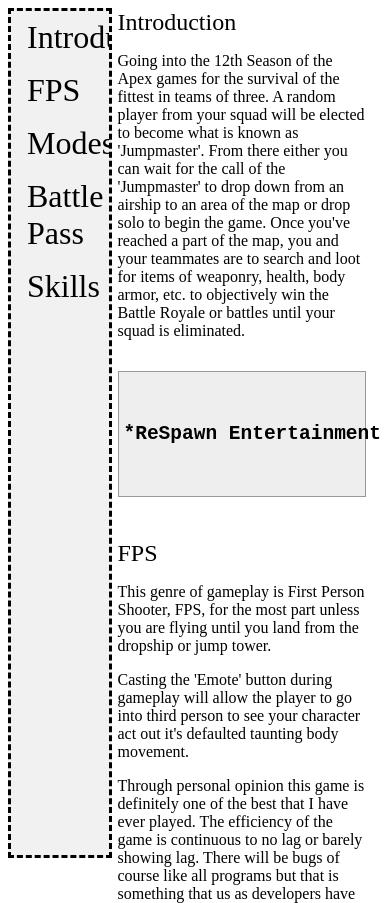
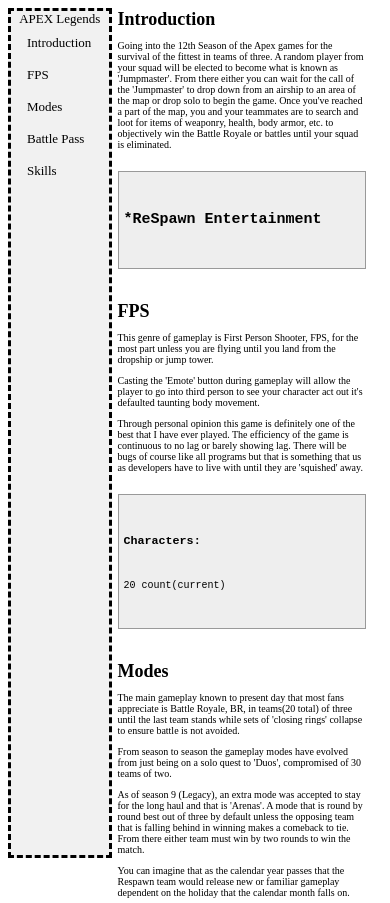
Before and after one commit to dkahuna/Tech_Documentation_Page_FCC, a plain HTML site: page index.html in a window 390 px wide. Shown: the top 903 px of the page. Drawn offline with Linux system fonts and the light colour scheme.

Commit message:
media query added

```diff
--- a/assets/style.css
+++ b/assets/style.css
@@ -1,7 +1,13 @@
+/* Header within nav-bar */
+#nav_Header {
+    text-align: center;
+    font-size: xx-large;
+}
+
 /* Vertical side nav-bar */
 nav {
     border-style: dashed;
-    font-size: xx-large;
+    font-size: x-large;
     list-style-type: none;
     margin: 0;
     padding: 0;
@@ -41,5 +47,21 @@
 
 /* Styling main page */
 header {
-    font-size: x-large;
+    font-size: large;
 }
+
+
+/* Media query */
+@media screen and (max-width: 570px) {
+    nav  {
+        font-size: small;
+    }
+
+    #nav_Header {
+        font-size: small;
+    }
+
+    #main-doc {
+        font-size: x-small;
+    }
+}
--- a/index.html
+++ b/index.html
@@ -11,6 +11,7 @@
 
 <!-- Side nav bar; vertical -->
 <nav id="navbar">
+    <header id="nav_Header">APEX Legends</header>
     <a href="#Introduction" class="nav-link">Introduction</a>
     <a href="#FPS" class="nav-link">FPS</a>
     <a href="#Modes" class="nav-link">Modes</a>
@@ -24,7 +25,7 @@
     <!-- User-story #2 -->
 <section class="main-section" id="Introduction">
     <!-- User-story #3 -->
-    <header>Introduction</header>
+    <header><strong>Introduction</strong></header>
   <p>Going into the 12th Season of the Apex games for the survival of the fittest in teams of three. A random player from your squad will be elected to become what is known as 'Jumpmaster'. From there either you can wait for the call of the 'Jumpmaster' to drop down from an airship to an area of the map or drop solo to begin the game. Once you've reached a part of the map, you and your teammates are to search and loot for items of weaponry, health, body armor, etc. to objectively win the Battle Royale or battles until your squad is eliminated. </p>
         <!-- Using 'code' to show an example of game -->
         <pre>
@@ -35,7 +36,7 @@
 </section>
 
 <section class="main-section" id="FPS">
-    <header>FPS</header>
+    <header><strong>FPS</strong></header>
   <p>This genre of gameplay is First Person Shooter, FPS, for the most part unless you are flying until you land from the dropship or jump tower. </p>
   <p>Casting the 'Emote' button during gameplay will allow the player to go into third person to see your character act out it's defaulted taunting body movement.</p>
   <p>Through personal opinion this game is definitely one of the best that I have ever played. The efficiency of the game is continuous to no lag or barely showing lag. There will be bugs of course like all programs but that is something that us as developers have to live with until they are 'squished' away.</p>
@@ -49,7 +50,7 @@
 </section>
 
 <section class="main-section" id="Modes">
-    <header>Modes</header>
+    <header><strong>Modes</strong></header>
   <p>The main gameplay known to present day that most fans appreciate is Battle Royale, BR, in teams(20 total) of three until the last team stands while sets of 'closing rings' collapse to ensure battle is not avoided.</p>
   <p>From season to season the gameplay modes have evolved from just being on a solo quest to 'Duos', compromised of 30 teams of two.</p>
   <p>As of season 9 (Legacy), an extra mode was accepted to stay for the long haul and that is 'Arenas'. A mode that is round by round best out of three by default unless the opposing team that is falling behind in winning makes a comeback to tie. From there either team must win by two rounds to win the match.</p>
@@ -71,7 +72,7 @@
 </section>
 
 <section class="main-section" id="Battle_Pass">
-    <header>Battle Pass</header>
+    <header><strong>Battle Pass</strong></header>
   <p>To present day there are 12 Battle Seasons. Each having their own theme of a new playable character and if lucky a new limited time of gameplay, e.g. is season 12 'Control'. 'Control' being a 9v9 until one of the two teams reach 1500 points by obtaining three different areas(A, B, C areas) of a map.</p>
   <p>Each season is set to last approximately 90 days. Each tailored to a theme of gameplay or releasing of a new character.</p>
   <p>Though this may be a FPS genre of a game, there is a story behind each character. These are done thru the comics released from the main page of the game free and slightly animated but mostly dialouged.</p>
@@ -98,7 +99,7 @@
 </section>
 
 <section class="main-section" id="Skills">
-    <header>Skills</header>
+    <header><strong>Skills</strong></header>
     <p>Each legend character has a passive, tactical, and ultimate ability that can alter the fate of their squad through each battle.</p>
     <p>The passive ability for a character is as important as it's ultimate. Compared to the tactical and ultimate, there is no timeframe needed for usage.</p>
     <p>Tactical abilities are more probable to use in combat. Some chracters can have stock of their respectable ability while others must wait an average of ten plus seconds.</p>
```
